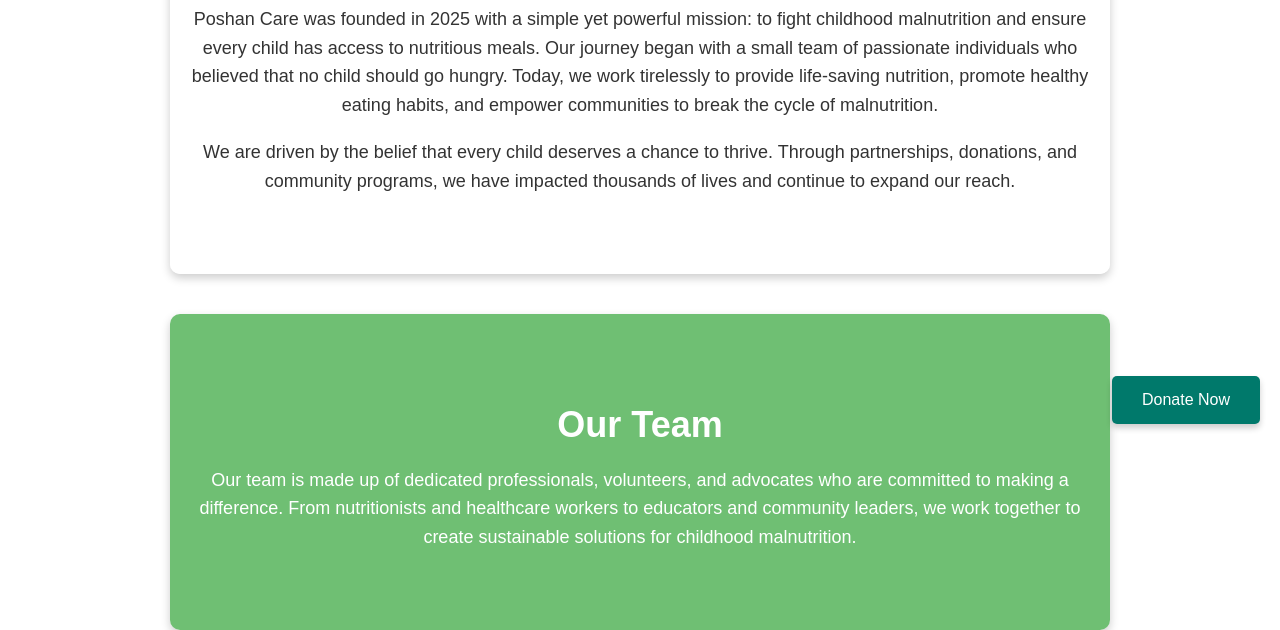
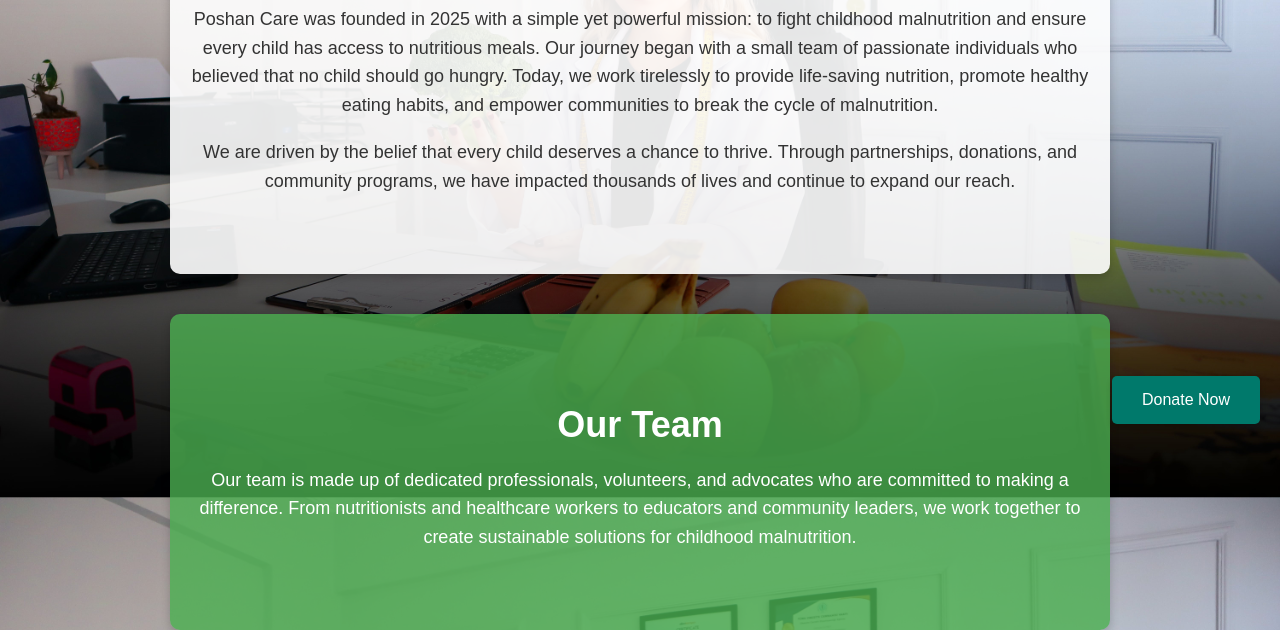
Before and after one commit to Vishalkodiyattu/PoshCare, a plain HTML site: page about.html in a window 1280 px wide. Shown: the part 356-986 px from the top of the page. Drawn offline with Linux system fonts and the light colour scheme; a web font is replaced by a local one.

Commit message:
Update about.html

```diff
--- a/about.html
+++ b/about.html
@@ -11,7 +11,7 @@
             font-family: Arial, sans-serif;
             margin: 0;
             padding: 0;
-            background-image: url('images/newpexelss.jpg'); /* Ensure path is correct */
+            background-image: url('newpexelss.jpg'); /* Ensure path is correct */
             background-size: cover;
             background-position: center;
             background-attachment: fixed;
```
